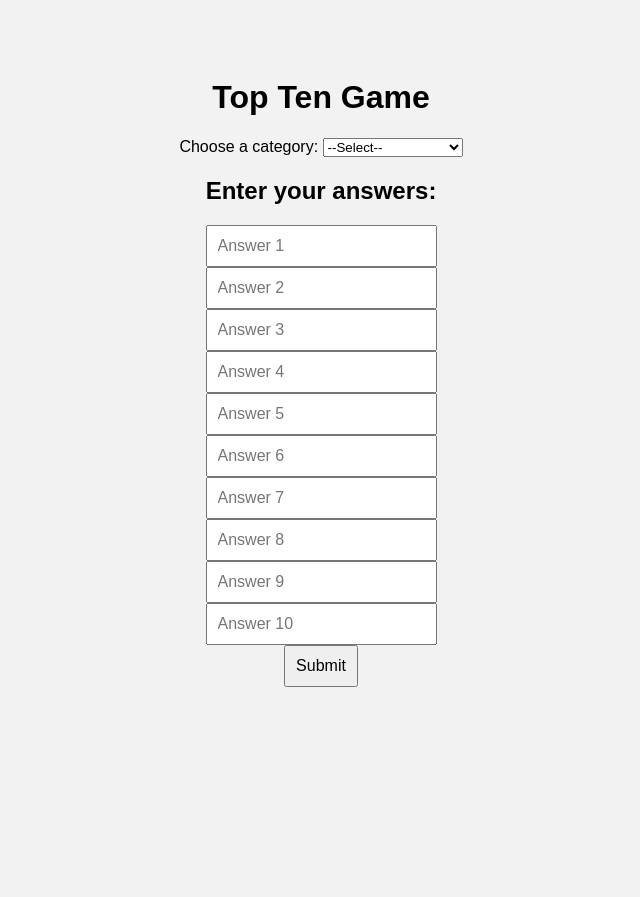
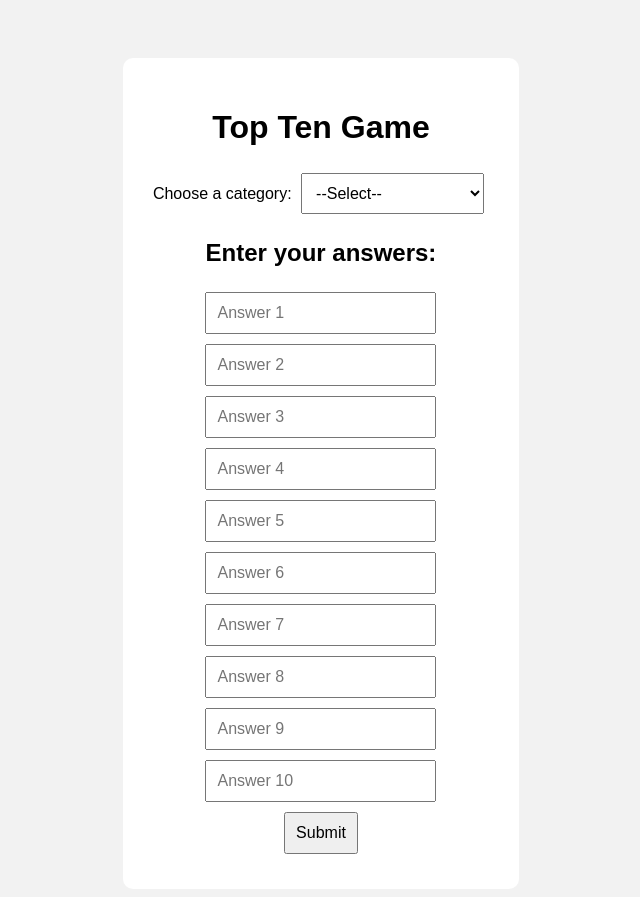
Before and after one commit to rhysfarrell3476-ship-it/towerofpower, a Flask app: page / in a window 1280 px wide. Shown: the whole page, without its empty margins (319-959 px from the left). Before the commit the page ends 687 px from the top, so only its background shows below. Run offline with Flask 3, Linux system fonts and the light colour scheme.

Commit message:
styles.css

```diff
--- a/static/styles.css
+++ b/static/styles.css
@@ -1,11 +1,29 @@
 body {
-  font-family: Arial;
-  text-align: center;
-  background: #f2f2f2;
-  padding-top: 50px;
+    font-family: Arial, sans-serif;
+    background-color: #f2f2f2;
+    text-align: center;
+    padding-top: 50px;
 }
 
-input, button {
-  padding: 10px;
-  font-size: 16px;
+.container {
+    background: white;
+    padding: 30px;
+    border-radius: 10px;
+    display: inline-block;
 }
+
+input, select, button {
+    padding: 10px;
+    margin: 5px;
+    font-size: 16px;
+}
+
+.correct {
+    color: green;
+    font-weight: bold;
+}
+
+.wrong {
+    color: red;
+    font-weight: bold;
+}
```
